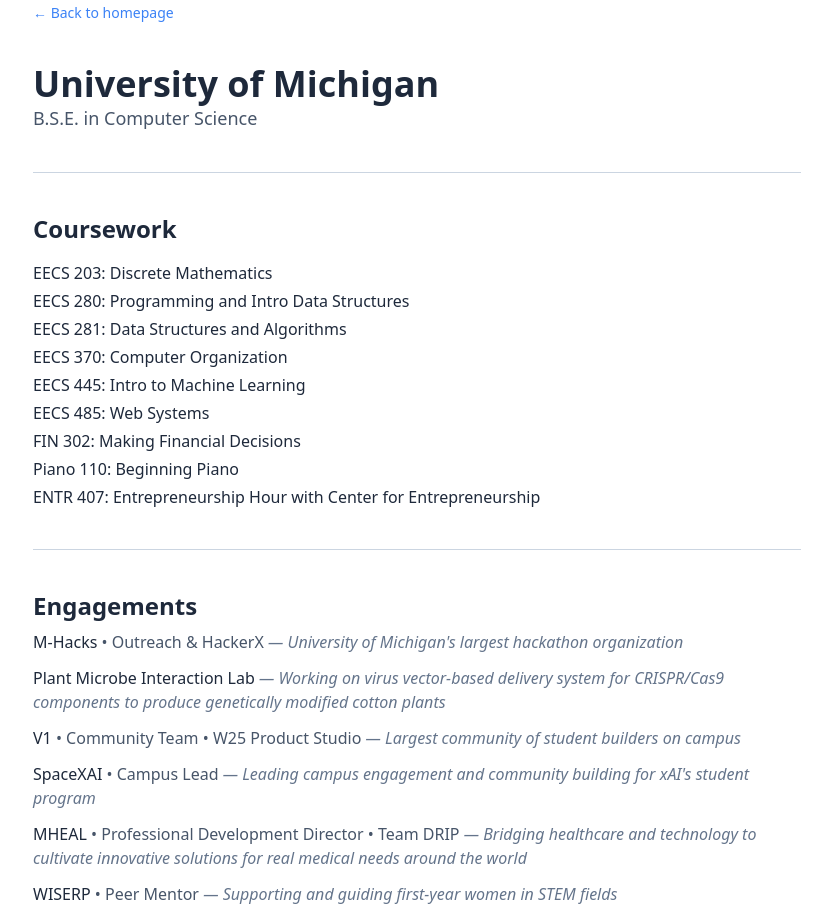
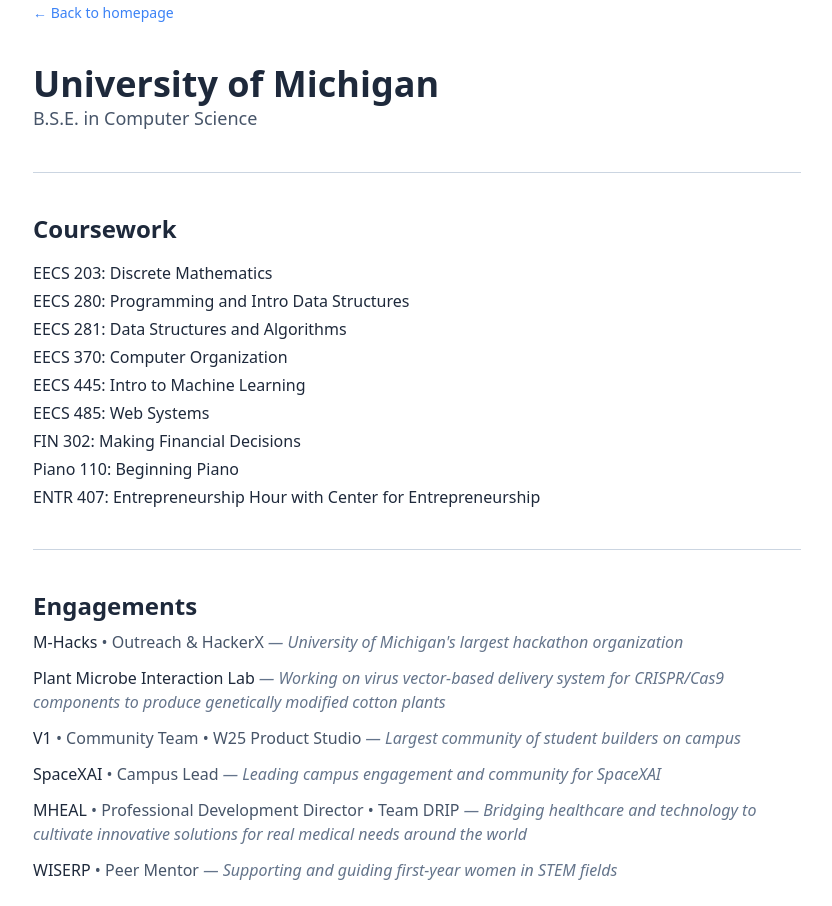
Before and after one commit to nesa-s/wesbite, a React (Vite) app: page /umich in a window 1280 px wide. Shown: the whole page, without its empty margins (15-847 px from the left). After the commit the page ends 882 px from the top, so only its background shows below. Built offline with nearby package versions, Linux system fonts and the light colour scheme; the HTML template or start-up script is replaced by a standard one.

Commit message:
Fix SpaceXAI branding in engagement description
Remove incorrect xAI reference, use SpaceXAI branding consistently

Co-authored-by: Nesa <nesa-s@users.noreply.github.com>

```diff
--- a/src/pages/Umich.jsx
+++ b/src/pages/Umich.jsx
@@ -80,7 +80,7 @@ export default function Umich() {
               <span className="project-link">SpaceXAI</span>{" "}
               <span className="bullet-text">• Campus Lead</span>{" "}
               <span className="italic-description">
-                — Leading campus engagement and community building for xAI's student program
+                — Leading campus engagement and community for SpaceXAI
               </span>
             </div>
             <div>
```
